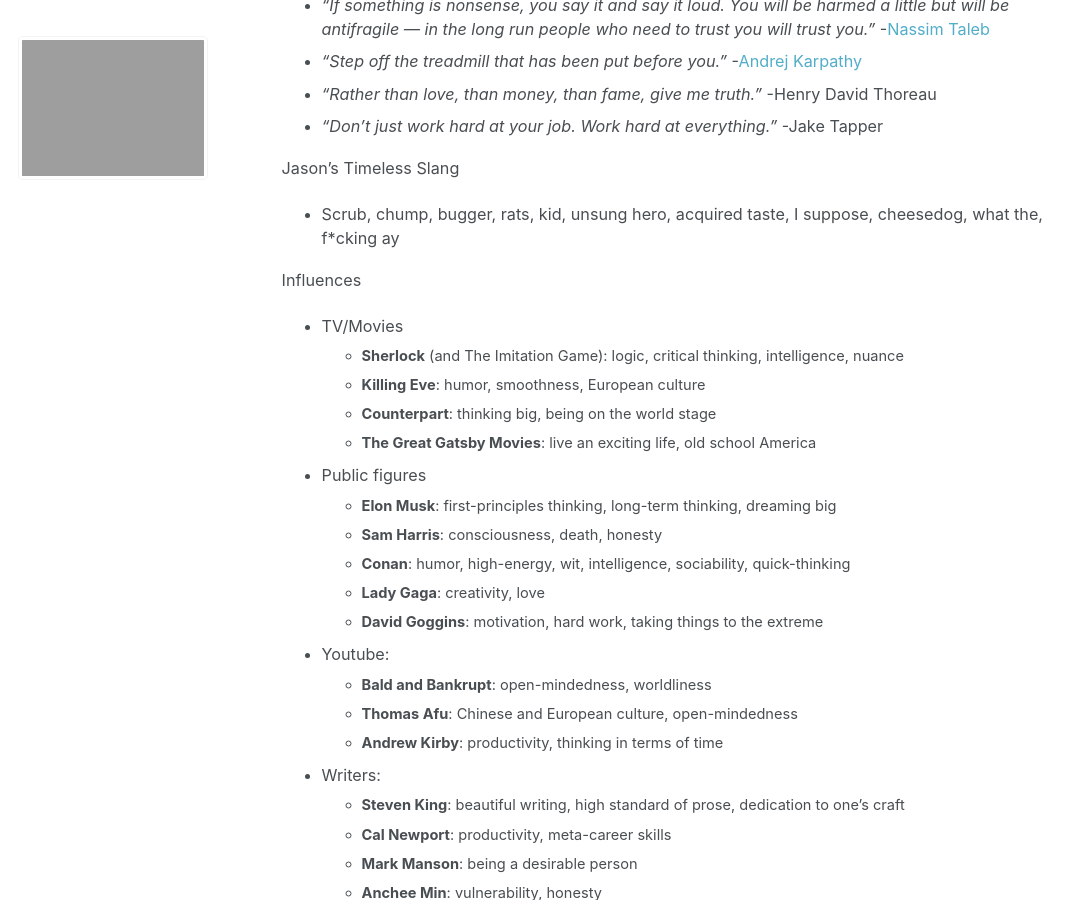
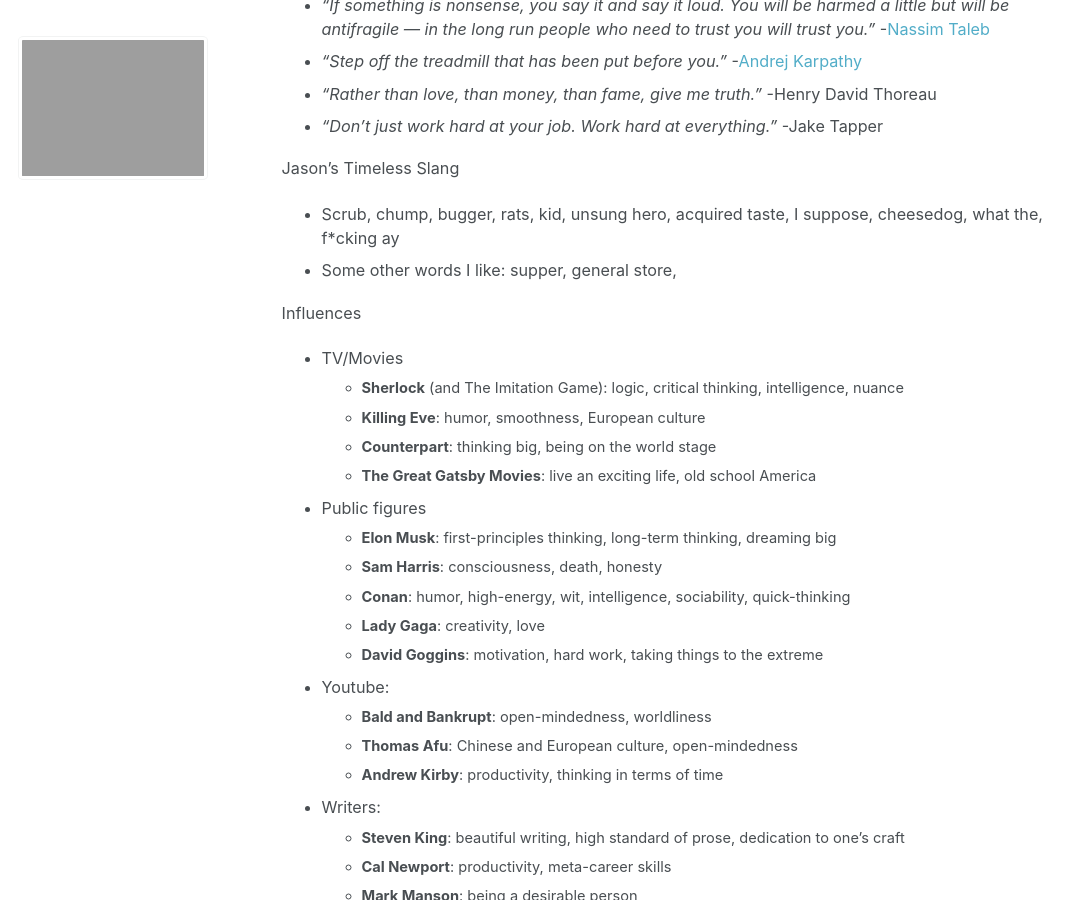
Before and after one commit to jasonwei20/jasonwei20.github.io, a Jekyll site: the page built from _pages/stuff_i_like.md, in a window 1280 px wide and 900 px high, scrolled down 940 px. Shown: the whole window, without its empty margins (0-1087 px from the left). Built offline with Jekyll 4.4.1, drawn with Linux system fonts in a browser that asks for light colours.

Commit message:
Update stuff_i_like.md

```diff
--- a/_pages/stuff_i_like.md
+++ b/_pages/stuff_i_like.md
@@ -36,6 +36,7 @@
 
 Jason's Timeless Slang
 * Scrub, chump, bugger, rats, kid, unsung hero, acquired taste, I suppose, cheesedog, what the, f\*cking ay
+* Some other words I like: supper, general store,
 
 Influences
 - TV/Movies
```
